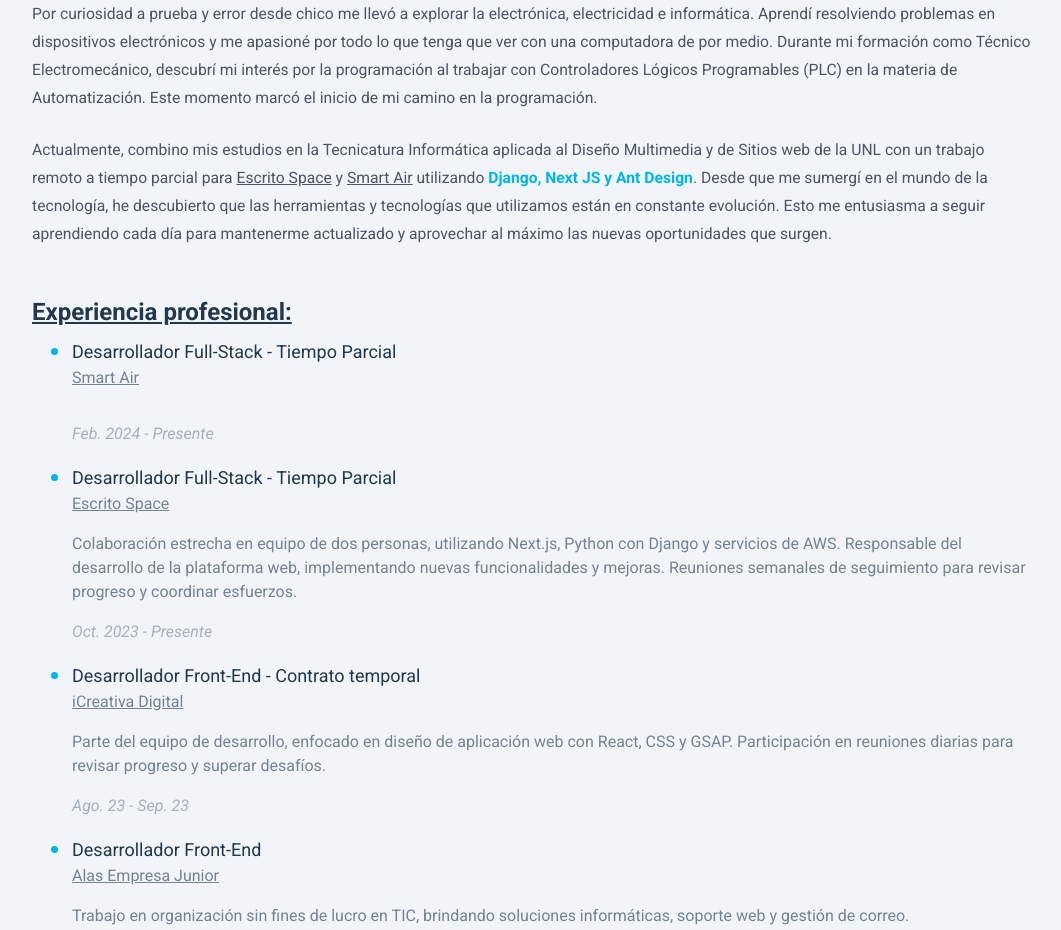
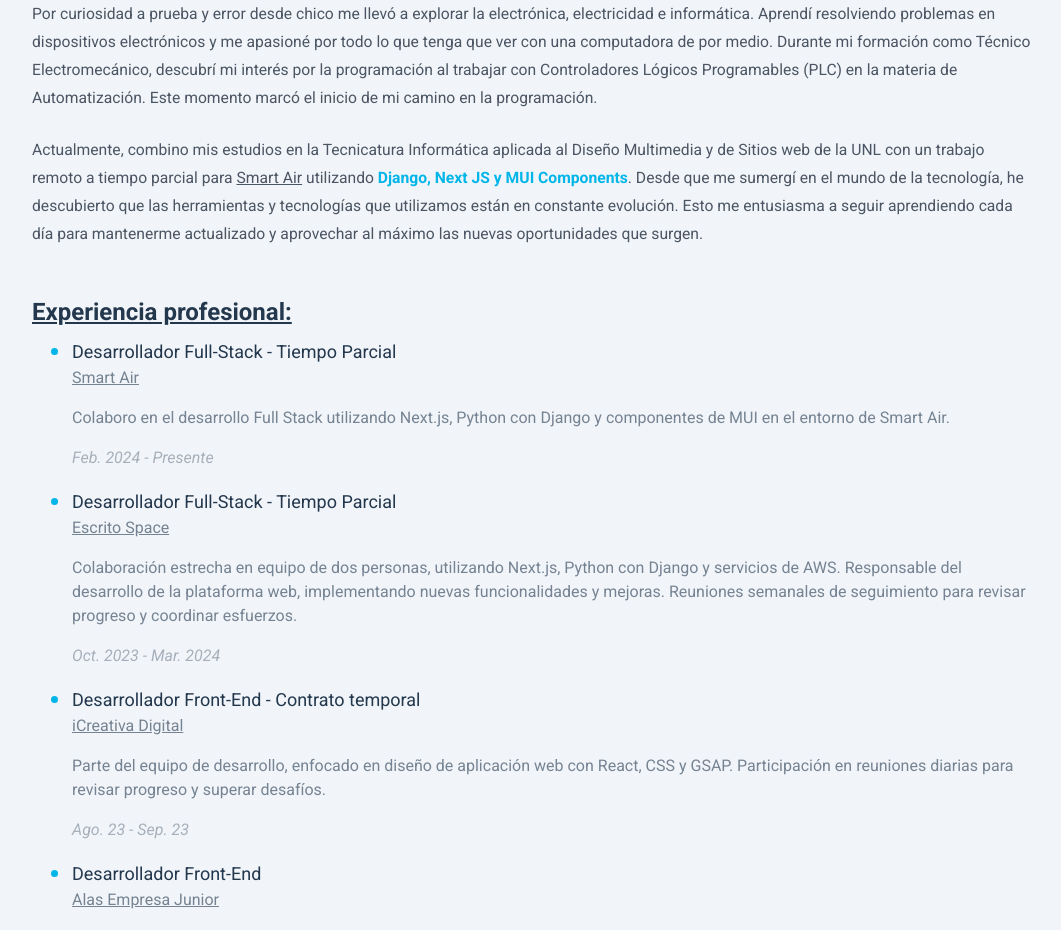
Before and after one commit to adrian4058/Portfolio, a React (Vite) app: page / in a window 1280 px wide. Shown: the part 940-1870 px from the top of the page, without its empty margins (108-1169 px from the left). Built offline with nearby package versions, Linux system fonts and the light colour scheme.

Commit message:
Updated Portfolio

```diff
--- a/src/App.jsx
+++ b/src/App.jsx
@@ -1,10 +1,14 @@
-import { useState } from "react";
+import { useState, useEffect } from "react";
 import "./App.css";
 import { Cover, Themes } from "./components";
 import { ThemeProvider } from "styled-components";
 
 function App() {
-  const [theme, setTheme] = useState("light");
+  const [theme, setTheme] = useState(localStorage.getItem("theme") || "light");
+
+  useEffect(() => {
+    localStorage.setItem("theme", theme);
+  }, [theme]);
   return (
     <>
       <ThemeProvider theme={Themes[theme]}>
--- a/src/components/About/About.jsx
+++ b/src/components/About/About.jsx
@@ -30,10 +30,11 @@
           <br />
           <p>
             Actualmente, combino mis estudios en la Tecnicatura Informática aplicada al Diseño Multimedia y de Sitios
-            web de la UNL con un trabajo remoto a tiempo parcial para <u>Escrito Space</u> y <u>Smart Air</u> utilizando{" "}
-            <span>Django, Next JS y Ant Design</span>. Desde que me sumergí en el mundo de la tecnología, he descubierto
-            que las herramientas y tecnologías que utilizamos están en constante evolución. Esto me entusiasma a seguir
-            aprendiendo cada día para mantenerme actualizado y aprovechar al máximo las nuevas oportunidades que surgen.
+            web de la UNL con un trabajo remoto a tiempo parcial para <u>Smart Air</u> utilizando{" "}
+            <span>Django, Next JS y MUI Components</span>. Desde que me sumergí en el mundo de la tecnología, he
+            descubierto que las herramientas y tecnologías que utilizamos están en constante evolución. Esto me
+            entusiasma a seguir aprendiendo cada día para mantenerme actualizado y aprovechar al máximo las nuevas
+            oportunidades que surgen.
           </p>
         </AboutMe>
         <AboutEducation>
--- a/src/components/index.js
+++ b/src/components/index.js
@@ -32,11 +32,11 @@
     position: "Desarrollador Full-Stack - Tiempo Parcial",
     since: "Feb. 2024 - Presente",
     company: "Smart Air",
-    // detail:
+    detail: "Colaboro en el desarrollo Full Stack utilizando Next.js, Python con Django y componentes de MUI en el entorno de Smart Air."
   },
   {
     position: "Desarrollador Full-Stack - Tiempo Parcial",
-    since: "Oct. 2023 - Presente",
+    since: "Oct. 2023 - Mar. 2024",
     company: "Escrito Space",
     detail:
       "Colaboración estrecha en equipo de dos personas, utilizando Next.js, Python con Django y servicios de AWS. Responsable del desarrollo de la plataforma web, implementando nuevas funcionalidades y mejoras. Reuniones semanales de seguimiento para revisar progreso y coordinar esfuerzos.",
```
